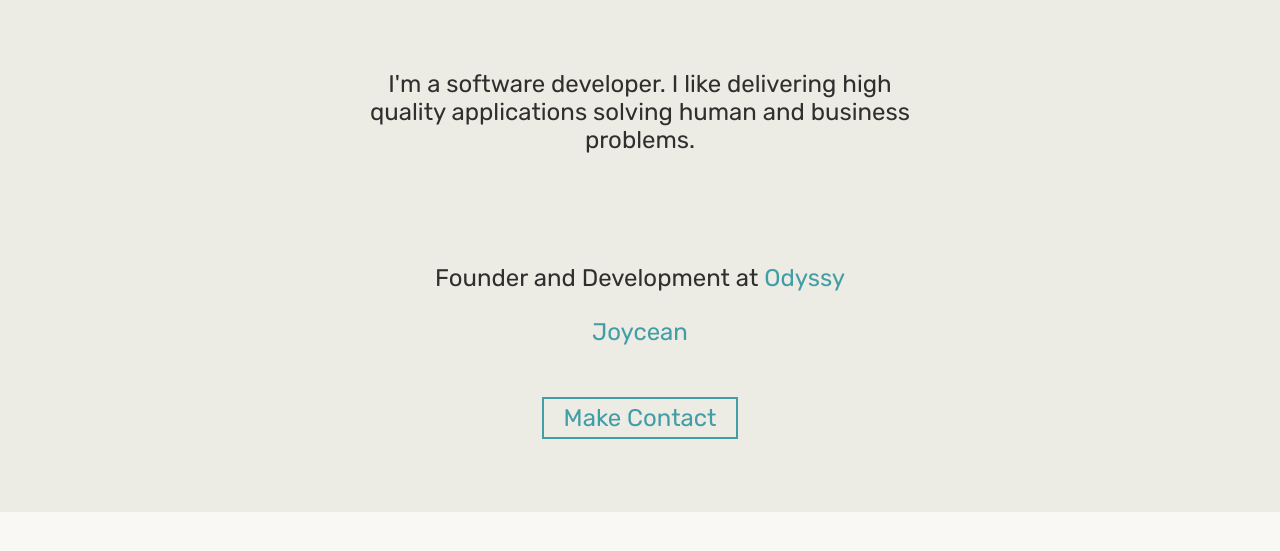
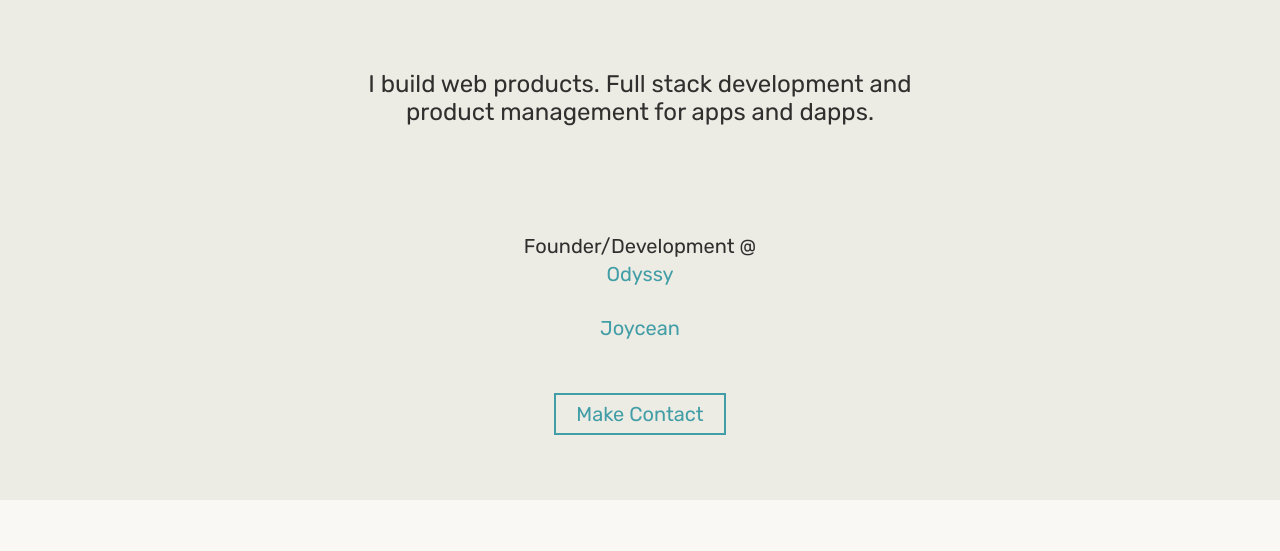
Before and after one commit to skuhlmann/kuhlmann-static, a Gatsby site: page / in a window 1280 px wide. Shown: the part 218-769 px from the top of the page. Built offline with nearby package versions, Linux system fonts and the light colour scheme; Gatsby itself is replaced by a stand-in of ours.

Commit message:
Copy change

```diff
--- a/gatsby-config.js
+++ b/gatsby-config.js
@@ -10,8 +10,8 @@ module.exports = {
         name: 'Sam Kuhlmann',
         short_name: 'Kuhlmann',
         start_url: '/',
-        background_color: '#ECEBE4',
-        theme_color: '#153B50',
+        background_color: '#CC998D',
+        theme_color: '#ECEBE4',
         display: 'minimal-ui',
         icon: 'src/images/ssk-horse-icon.png',
       },
--- a/src/pages/index.js
+++ b/src/pages/index.js
@@ -9,10 +9,10 @@ const IndexPage = () => (
     <div className="Home__content">
       <h1 className="Home__headline">Sam Kuhlmann</h1>
       <div className="Home__block">
-        <p>I'm a software developer. I like delivering high quality applications solving human and business problems.</p>
+        <p>I build web products. Full stack development and product management for apps and dapps.</p>
       </div>
       <div className="Home__block Home__block--work">
-        <p>Founder and Development at <a href="https://odyssy.io">Odyssy</a></p>
+        <p>Founder/Development @ <a className="Home__block--link" href="https://odyssy.io">Odyssy</a></p>
         <p><a href="https://www.wanderingbloom.com">Joycean</a></p>
         <a className="button" href="mailto:samkuhlmann@gmail.com">Make Contact</a>
       </div>
--- a/src/pages/index.scss
+++ b/src/pages/index.scss
@@ -31,10 +31,19 @@
   font-size: 1.5em;
 
   @media all and (max-width: $phone) {
-    font-size: 1.25em;
+    font-size: 1.15em;
   }
 }
 
 .Home__block--work {
   padding: 1em 1em 2em 1em;
+  font-size: 1.25em;
+
+  @media all and (max-width: $phone) {
+    font-size: 1em;
+  }
 }
+
+.Home__block--link {
+  display: block;
+}
```
